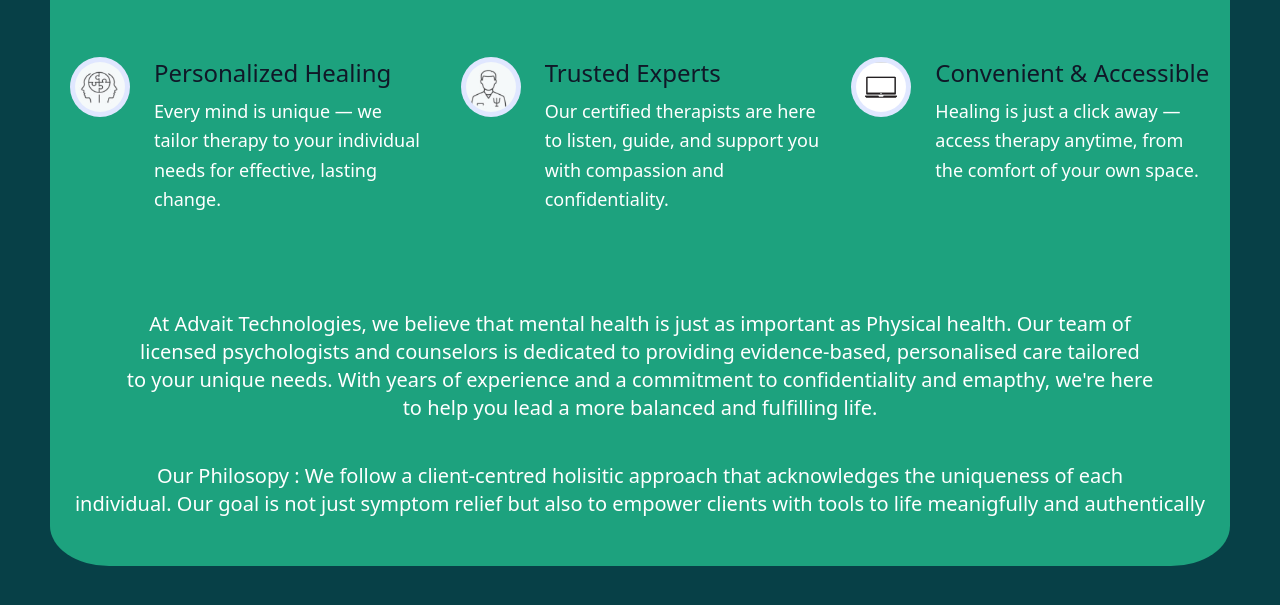
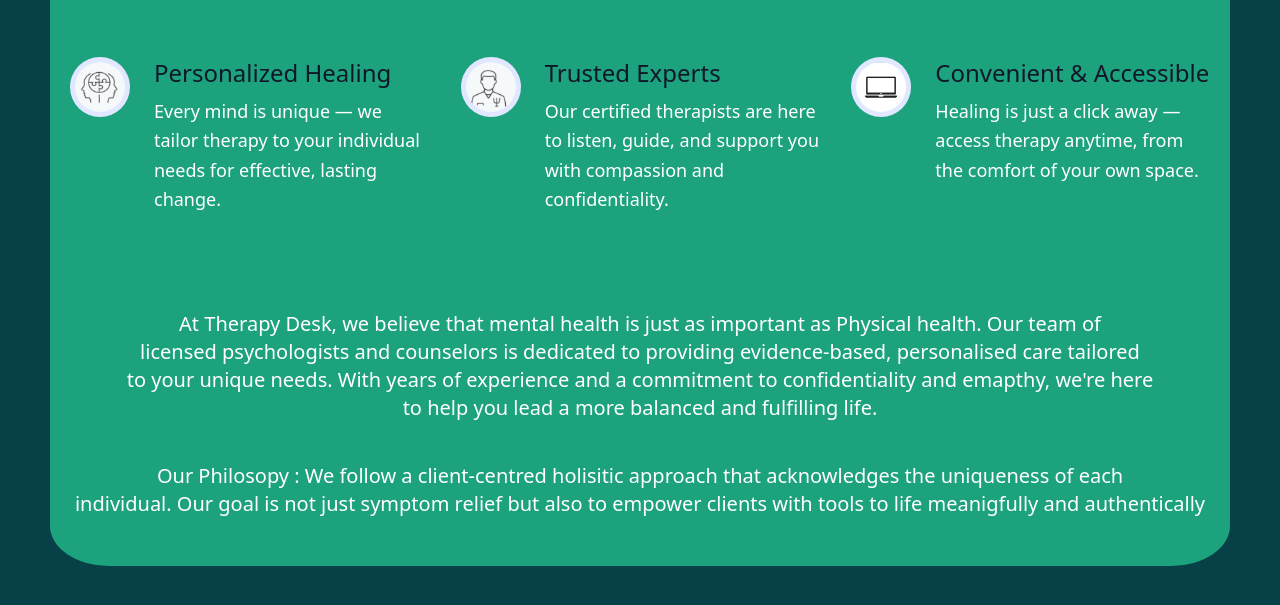
Before and after one commit to therapydesk/main, a plain HTML site: page about_us.html in a window 1280 px wide. Shown: the part 429-1034 px from the top of the page. Drawn offline with nearby package versions, Linux system fonts and the light colour scheme.

Commit message:
Update about_us.html

```diff
--- a/about_us.html
+++ b/about_us.html
@@ -79,7 +79,7 @@
             </div>
         </div>
         <p class="text-center text-white text-xl mb-10">
-            At Advait Technologies, we believe that mental health is just as important as Physical health. Our team
+            At Therapy Desk, we believe that mental health is just as important as Physical health. Our team
             of<br>
             licensed psychologists and counselors is dedicated to providing evidence-based, personalised care
             tailored<br>
```
